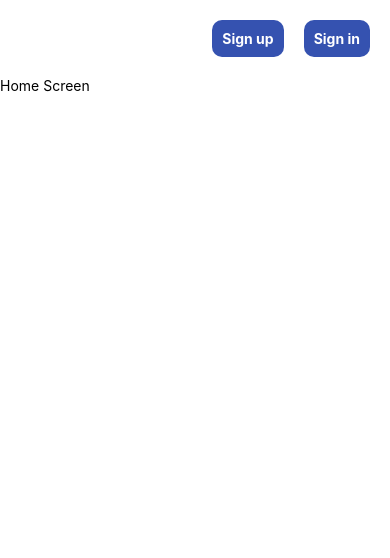
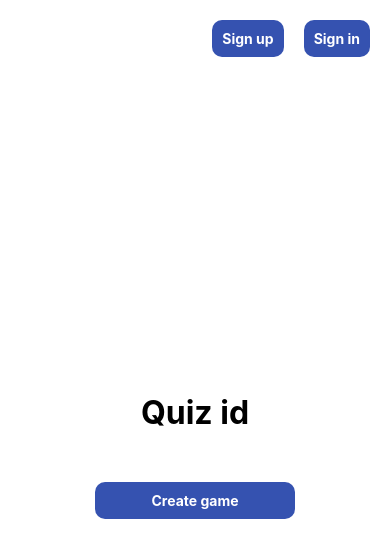
Before and after one commit to Floupper/BinaryWizards-Mobile, a React Native app in the folder BinaryWizards-MobileApp/: screen /Home in a window 390 px wide. Shown: the top 558 px of the page. Built offline with nearby package versions, Linux system fonts and the light colour scheme.

Commit message:
feat: modified default screen

```diff
--- a/BinaryWizards-MobileApp/src/screens/HomeScreen.js
+++ b/BinaryWizards-MobileApp/src/screens/HomeScreen.js
@@ -36,7 +36,14 @@ export default function HomeScreen() {
             <SearchQuiz />
           </View>
         ) : (
-          <Text>Home Screen</Text>
+          <View style={styleContainer.container}>
+            <Text style={styleText.title}>Quiz id</Text>
+            <PrimaryButton
+              text="Create game"
+              onPress={() => navigation.navigate('Create')}
+              style={styleButton.button}
+            />
+          </View>
         )}
       </View>
     </QueryClientProvider>
```
